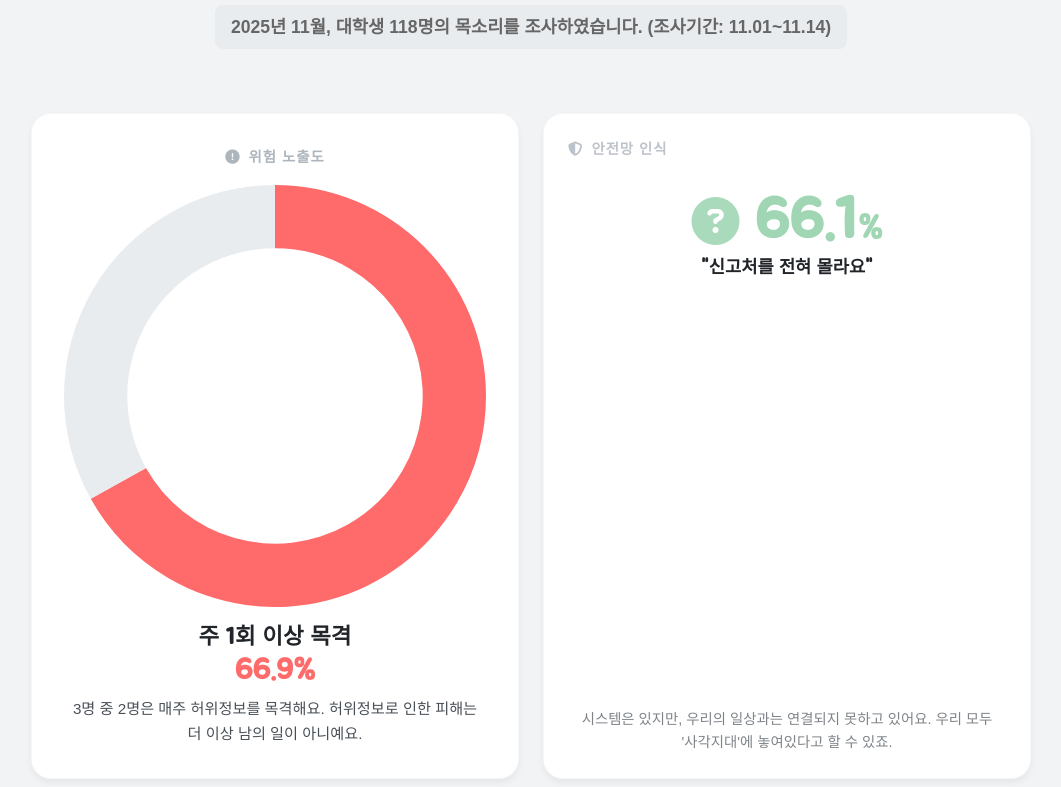
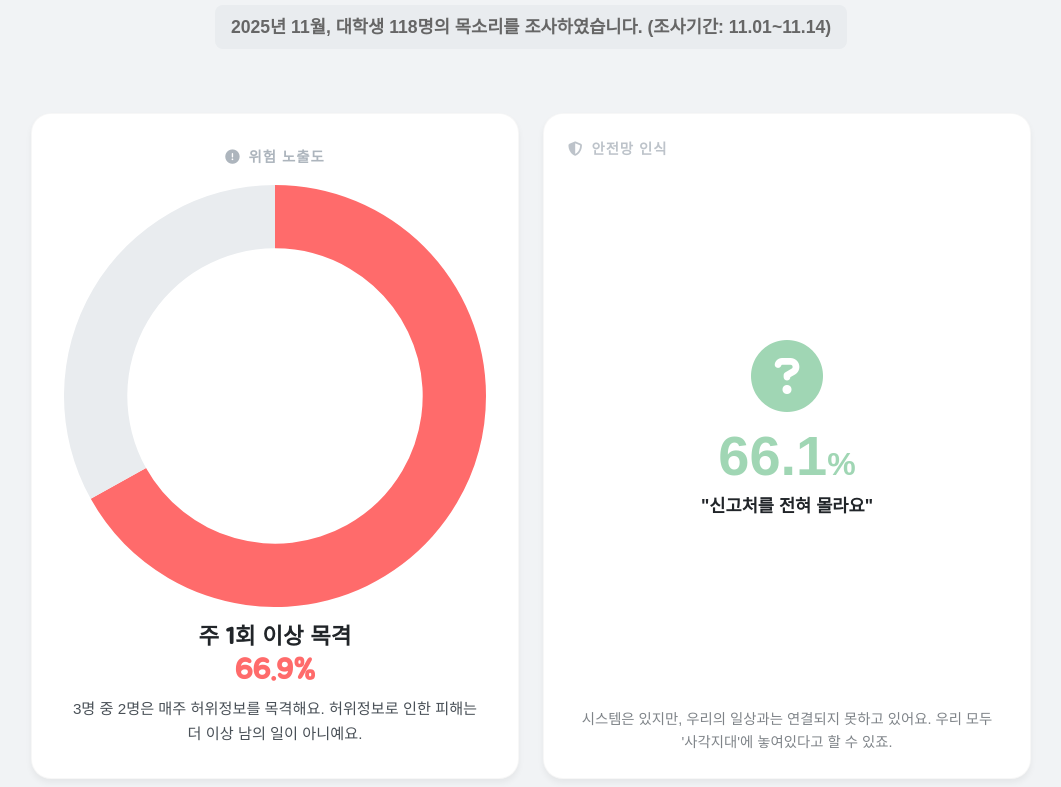
Before and after one commit to lucanomics/project-fake-khu, a plain HTML site: page index.html in a window 1280 px wide. Shown: the part 853-1640 px from the top of the page, without its empty margins (109-1170 px from the left). Drawn offline with nearby package versions, Linux system fonts and the light colour scheme; a web font is replaced by a local one.

Commit message:
Refactor Institutional Void card layout and styles
Updated the layout and styling of the Institutional Void card to enhance visual presentation and clarity.

```diff
--- a/index.html
+++ b/index.html
@@ -380,33 +380,37 @@
                 <p class="stat-insight" data-lang="stat_risk_desc">3명 중 2명은 매주 허위정보를 목격해요. 허위정보로 인한 피해는 더 이상 남의 일이 아니예요.</p>
             </div>
 
-            <!-- Card 2: Institutional Void (NEW Doughnut Chart) -->
-            <div class="bento-card col-span-1" style="display: flex; flex-direction: column; align-items: center; text-align: center; justify-content: space-between; padding: 1.5rem;">
+            <!-- Card 2: Institutional Void (Vertical Icon-Number-Text) -->
+<div class="bento-card col-span-1" style="display: flex; flex-direction: column; align-items: center; text-align: center; justify-content: space-between; padding: 1.5rem;">
 
-    <span class="stat-label" style="align-self: flex-start; margin-bottom: 1rem; opacity: 0.8;" data-lang="stat_void_label">
+    <!-- 1. 상단 라벨 (카드의 제목 역할이므로 좌측 상단 유지) -->
+    <span class="stat-label" style="align-self: flex-start; margin-bottom: 0.5rem; opacity: 0.8;" data-lang="stat_void_label">
         <i class="fas fa-shield-alt"></i> 안전망 인식
     </span>
 
-    <div class="stat-title" style="margin: 1rem 0; width: 100%;">
+    <!-- 2. 메인 콘텐츠 그룹 (아이콘 -> 숫자 -> 텍스트 순서, 중앙 정렬) -->
+    <div style="flex: 1; display: flex; flex-direction: column; justify-content: center; align-items: center; width: 100%;">
 
-        <div style="display: flex; justify-content: center; align-items: center; gap: 15px; color: #A0D6B4; margin-bottom: 0.5rem;">
-            <i class="fas fa-question-circle" style="font-size: 3rem; opacity: 0.9;"></i>
+        <!-- (1) 아이콘: 크기 확대 및 색상 적용 -->
+        <i class="fas fa-question-circle" style="font-size: 4.5rem; color: #A0D6B4; margin-bottom: 1rem;"></i>
 
-            <div style="font-size: 3.5rem; line-height: 1; font-weight: 800;">
-                66.1<span style="font-size: 2rem;">%</span>
-            </div>
+        <!-- (2) 숫자: 색상 적용 -->
+        <div style="font-size: 3.5rem; line-height: 1; font-weight: 800; color: #A0D6B4; margin-bottom: 0.5rem;">
+            66.1<span style="font-size: 2rem;">%</span>
         </div>
 
+        <!-- (3) 텍스트 설명 -->
         <div style="font-size: 1.1rem; font-weight: 600;" data-lang="stat_void_main">
             "신고처를 전혀 몰라요"
         </div>
+
     </div>
 
-    <p class="stat-insight" style="margin-top: auto; opacity: 0.7; font-size: 0.9rem;" data-lang="stat_void_desc">
+    <!-- 3. 하단 인사이트 설명 -->
+    <p class="stat-insight" style="margin-top: 1rem; opacity: 0.7; font-size: 0.9rem;" data-lang="stat_void_desc">
         시스템은 있지만, 우리의 일상과는 연결되지 못하고 있어요. 우리 모두 '사각지대'에 놓여있다고 할 수 있죠.
     </p>
 </div>
-
             <!-- Card 3: Witness Experience (Horizontal Bar) -->
             <div class="bento-card col-span-1" style="align-items: center; text-align: center;">
                 <span class="stat-label" style="align-self: flex-start;" data-lang="stat_witness_label"><i class="fas fa-eye"></i> 직접 목격 경험</span>
```
